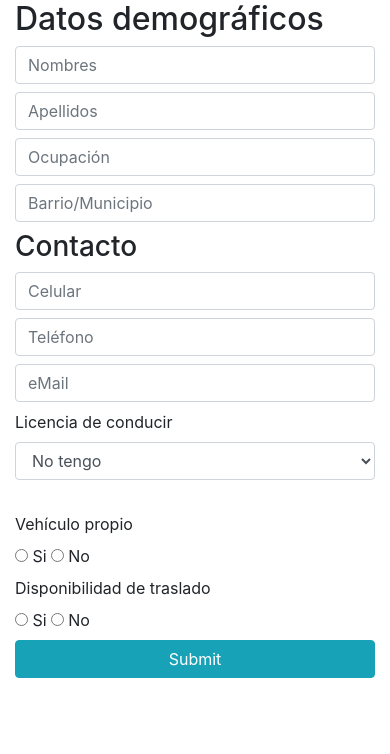
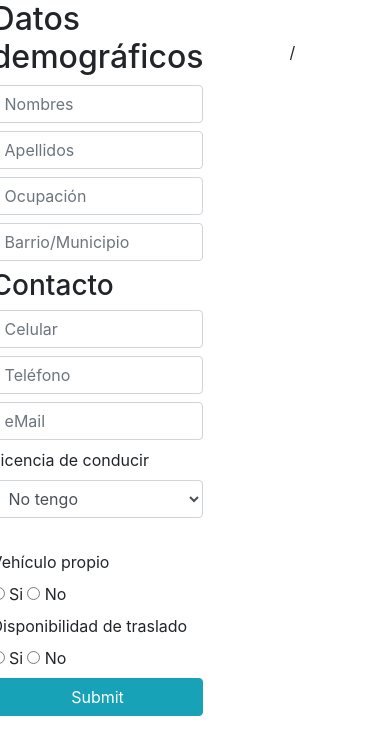
Before and after one commit to rajcespedes/cv, a React (Create React App) app: page / in a window 390 px wide. Shown: the top 754 px of the page. Built offline with nearby package versions, Linux system fonts and the light colour scheme.

Commit message:
Restarting to work with the newDemo view

```diff
--- a/src/experiencia.js
+++ b/src/experiencia.js
@@ -402,7 +402,7 @@ export default class Experiencia extends Component {
                     { this.state.list.length > 0 ? <h3>Laboral</h3> : ''}
                 {/* </div> */}
                 {/* <div> */}
-                    {this.state.list}
+                    {this.state.laboralList.map( e=> e.laboralPuesto)}
                 {/* </div> */}
                 {/* <div> */}
                     { this.state.voluntariado.length > 0 ? <h3>Voluntariado</h3> : ''}
--- a/src/newDemo.js
+++ b/src/newDemo.js
@@ -22,7 +22,8 @@ const NewDemo = () => {
     const handleChange = (e) => {
         setAllValues({...allValues, [e.target.name]: e.target.value});
         window.localStorage.getItem('allV',JSON.stringify(allValues.nombres));
-        console.log(window.localStorage.getItem('allV'));
+        // console.log(window.localStorage.getItem('allV'));
+        // console.log(allValues.nombres);
 
     }
 
@@ -49,10 +50,16 @@ const NewDemo = () => {
 
     return(
     <div className="container">
+        <div className="row">
+
+
+        <div className="col-6">
                 <form onSubmit={handleSubmit}>
 
                 <div className="row d-flex justify-content-center">
-                        <div className="col col-md-4">
+                        <div
+                        // className="col col-md-4"
+                        >
                         <h2>Datos demográficos</h2>
 
                         <input onChange={handleChange} type="text"
@@ -159,6 +166,37 @@ const NewDemo = () => {
                     </div>
                 </div>
                 </form>
+                </div>
+                <div className="col-6 m-0">
+                    <div className="row justify-content-center m-0">
+                        {/* { */}
+                        {/* this.state.allValues ?  */}
+                        <h1>
+                            {allValues.nombres} {allValues.apellidos}
+                        </h1>
+                    </div>
+                    <div className="row justify-content-center">
+                        <p>
+                            {allValues.ocupacion}
+                        </p>
+                    </div>
+                    <div className="row justify-content-center">
+                        <p>
+                            {allValues.barrio}
+                        </p>
+                    </div>
+                    <div className="row justify-content-center">
+                        <p>
+                            {allValues.celular} / {allValues.telefono}
+                        </p>
+                    </div>
+                    <div className="row justify-content-center">
+                        <p>
+                            {allValues.email}
+                        </p>
+                    </div>
+                </div>
+                </div>
             </div>
     )
 
```
